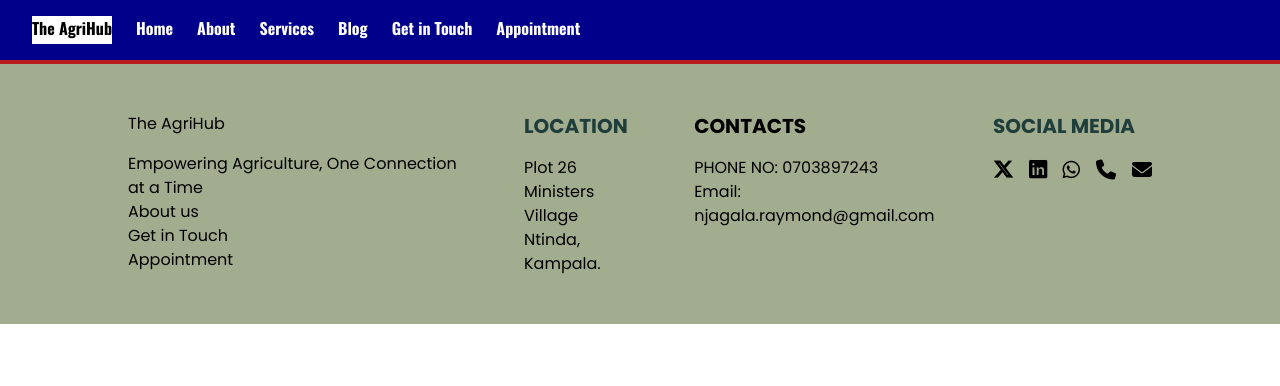
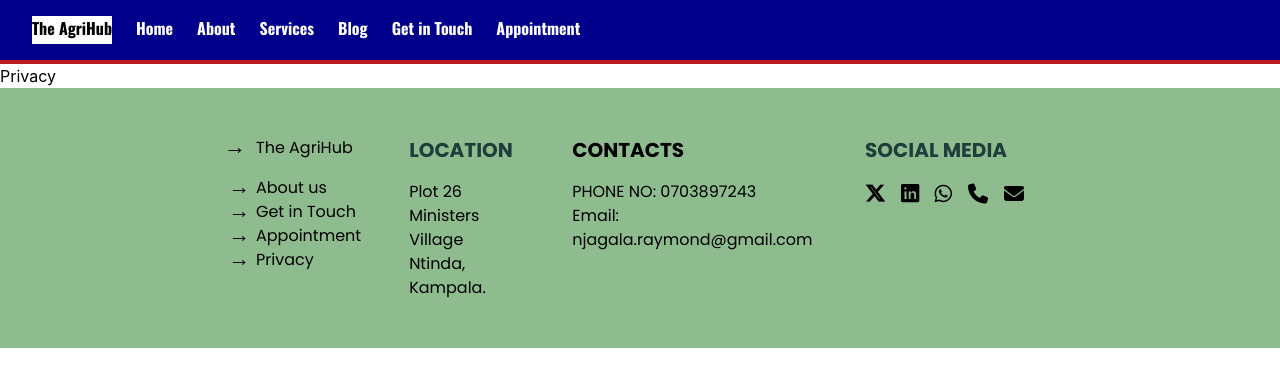
Before and after one commit to Rhyz26/react-Agrihub, a React (Vite) app: page /privacy in a window 1280 px wide. Shown: the top 386 px of the page. Built offline with nearby package versions, Linux system fonts and the light colour scheme.

Commit message:
Added styles to the footer

```diff
--- a/src/App.jsx
+++ b/src/App.jsx
@@ -8,6 +8,7 @@ import Contact from "./components/Contact";
 import Blog from "./components/Blog";
 import Services from "./components/Services";
 import Footer from "./components/Footer";
+import Privacy from "./components/Privacy";
 
 function App() {
   return (
@@ -22,6 +23,7 @@ function App() {
           <Route path="/blog" element={<Blog />} />
           <Route path="/contact" element={<Contact />} />
           <Route path="/appointment" element={<Appointment />} />
+          <Route path="/privacy" element={<Privacy/>}/>
         </Routes>
         <Footer/>
       </BrowserRouter>
--- a/src/components/Footer.jsx
+++ b/src/components/Footer.jsx
@@ -1,17 +1,22 @@
 import React from 'react'
 import { Link } from 'react-router-dom'
+import PointingArrow from './PointingArrow'
+import Underline from './Underline'
+import Privacy from './Privacy'
 
 function Footer ()  {
   return (
-    <div className='bg-[#A2AC8E] pt-12 pb-12'>
-      <div className='flex gap-14 mx-auto max-w-[80%] footer'>
+    <div className='bg-[#8FBC8F] pt-12 pb-12'>
+      <div className='flex gap-12 mx-auto max-w-[60%] footer'>
         <div className='flex flex-col'>
-          <h1 className='mb-4'><Link to="/">The AgriHub</Link></h1>
-          <p>Empowering Agriculture, One Connection at a Time</p>
-          <div className='links flex flex-col'>
-            <Link to="/about">About us</Link>
-            <Link to="/contact">Get in Touch</Link>
-            <Link to="/appointment">Appointment</Link>
+          <h1 className='mb-4'><Link to="/" className='underline-effect'><PointingArrow/>The AgriHub</Link></h1>
+          {/* <p>Empowering Agriculture, One Connection at a Time</p> */}
+          <div className='links flex flex-col '>
+            <Link to="/about" className='underline-effect'><PointingArrow/>About us</Link>
+            <Link to="/contact" className='underline-effect'><PointingArrow/>Get in Touch</Link>
+            <Link to="/appointment" className='underline-effect'><PointingArrow/>Appointment</Link>
+             <Link to="/privacy" className='underline-effect'><PointingArrow/>Privacy</Link>
+
           </div>
         </div>
         <div className="flex flex-col">
--- /dev/null
+++ b/src/components/PointingArrow.jsx
@@ -0,0 +1,13 @@
+import React from 'react'
+
+function PointingArrow() {
+  return (
+     <div className="flex justify-center items-center ">
+      <p className="relative text-lg">
+         <span className="relative arrow"></span>
+      </p>
+    </div>
+  )
+}
+
+export default PointingArrow;
--- /dev/null
+++ b/src/components/Privacy.jsx
@@ -0,0 +1,9 @@
+import React from 'react'
+
+function Privacy  ()  {
+  return (
+    <div>Privacy</div>
+  )
+}
+
+export default Privacy
--- /dev/null
+++ b/src/components/Underline.jsx
@@ -0,0 +1,13 @@
+import React from 'react'
+
+function Underline () {
+  return (
+    <div className="flex justify-center items-center ">
+      <p className="text-lg">
+         <span className="underline-effect">word</span>
+      </p>
+    </div>
+  )
+}
+
+export default Underline
--- a/src/index.css
+++ b/src/index.css
@@ -147,3 +147,37 @@ ul {
   /* Active item color */
   text-decoration: underline wavy #ffdd57;
 }
+
+
+.arrow::before {
+  content: '\2192';
+  /* Unicode for right arrow */
+  position: absolute;
+  left: -5rem;
+  /* Adjust this value based on your needs */
+  top: 153%;
+  transform: translateY(-10%);
+  font-size: 1.2em;
+  /* Adjust the size of the arrow */
+}
+
+
+.underline-effect {
+  position: relative;
+  display: inline-block;
+}
+
+.underline-effect::after {
+  content: '';
+  position: absolute;
+  width: 0;
+  height: 2px;
+  bottom: 0;
+  left: 0;
+  background-color: black;
+  transition: width 0.3s ease-in-out;
+}
+
+.underline-effect:hover::after {
+  width: 100%;
+}
```
